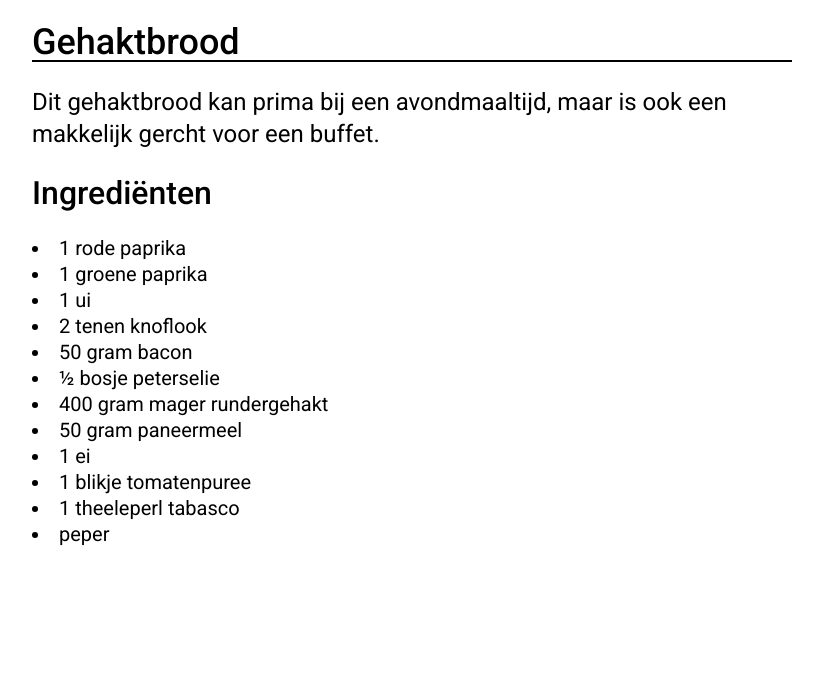
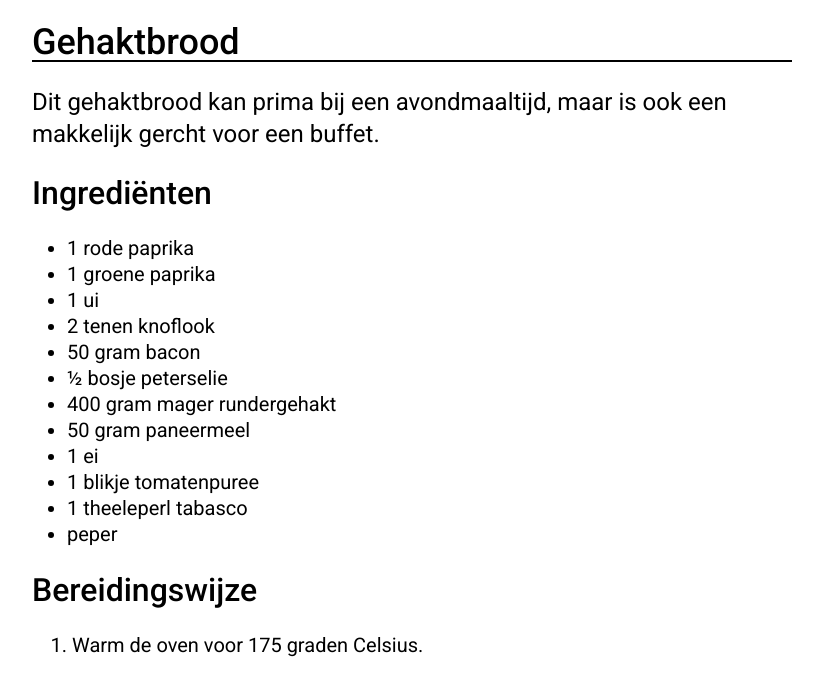
Before and after one commit to RezaVanWegberg/ReceptenPagina, a plain HTML site: page index.html in a window 1280 px wide. Shown: the whole page, without its empty margins (228-1051 px from the left). Drawn offline with Linux system fonts and the light colour scheme.

Commit message:
Heb het stuk ingredienten beter geschreven, en heb het begin klaar gezet voor het stuk bereidingswijze

```diff
--- a/index.html
+++ b/index.html
@@ -21,6 +21,7 @@
         </div>
         <div id="col-ingrediënten">
             <h2>Ingrediënten</h2>
+            <ul>
                 <li>1 rode paprika</li>
                 <li>1 groene paprika</li>
                 <li>1 ui</li>
@@ -33,6 +34,14 @@
                 <li>1 blikje tomatenpuree</li>
                 <li>1 theeleperl tabasco</li>
                 <li>peper</li>
+            </ul>
+        </div>
+        <div id="col-bereidingswijze">
+            <h2>Bereidingswijze</h2>
+            <ol>
+                <li>Warm de oven voor 175 graden Celsius.</li>
+            </ol>
+
         </div>
     </div>
 </body>
--- a/style.css
+++ b/style.css
@@ -39,9 +39,16 @@ li {
     line-height: 32px;
 }
 
-/* Col-main */
+/* col-main */
 
 #col-main {
     margin: 0px auto;
     max-width: 760px;
 }
+
+
+/* col-ingrediënten */
+
+#col-ingrediënten ul {
+    padding-left: 35px;
+}
```
Lines whose indentation alone changed are shown as unchanged.
